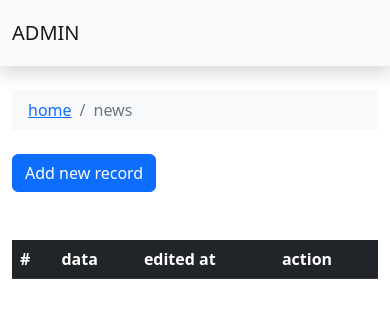
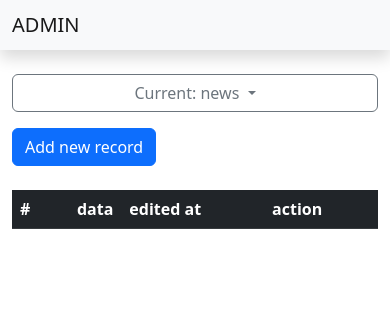
Before and after one commit to demouth/super-tiny-cms, a PHP site: page /records.php?schema=news in a window 390 px wide. Shown: the top 318 px of the page. Run offline with PHP 8.4, Linux system fonts and the light colour scheme; lists and menus that the app fills with data are empty.

Commit message:
feat: improve UI with 2-column layout and responsive design

```diff
--- a/src/records.php
+++ b/src/records.php
@@ -41,43 +41,61 @@ if (filter_input(INPUT_GET, 'action', FILTER_DEFAULT, ['options' => ['default'=>
 <body>
 
 <header class="navbar bg-light sticky-top shadow">
-    <nav class="navbar">
-        <div class="container-fluid">
+    <div class="container-xl">
         <a href="./" class="navbar-brand mb-0 h1">ADMIN</a>
     </div>
-    </nav>
 </header>
 
-<div class="container">
+<div class="container-xl mt-4">
 
-    <nav aria-label="breadcrumb" class="navbar bg-light ps-3 my-4">
-        <ol class="breadcrumb mb-0">
-            <li class="breadcrumb-item"><a href="./">home</a></li>
-            <li class="breadcrumb-item active" aria-current="page"><?php echo _h($schema) ?></li>
-        </ol>
-    </nav>
-
-
-<?php if ($error) { ?>
-
-    <div class="alert alert-danger" role="alert">
-
-        Save Error : <?php echo _h($error) ?>
-
+    <div class="row">
+        <!-- Sidebar -->
+        <div class="col-md-3 col-lg-2 d-md-block d-none">
+            <div class="bg-light p-3 rounded mb-4">
+                <h6 class="mb-3">Schemas</h6>
+                <div class="list-group list-group-flush">
+                    <?php foreach($schemas->getAll() as $s) { ?>
+                        <a href="./records.php?schema=<?php echo _h($s->name()) ?>"
+                           class="list-group-item list-group-item-action <?php echo $s->name() === $schema ? 'active' : '' ?>">
+                            <?php echo _h($s->name()) ?>
+                        </a>
+                    <?php } ?>
+                </div>
+            </div>
         </div>
 
+        <!-- Mobile Schema Selector -->
+        <div class="col-12 d-md-none mb-3">
+            <div class="dropdown">
+                <button class="btn btn-outline-secondary dropdown-toggle w-100" type="button" data-bs-toggle="dropdown">
+                    Current: <?php echo _h($schema) ?>
+                </button>
+                <ul class="dropdown-menu w-100">
+                    <?php foreach($schemas->getAll() as $s) { ?>
+                        <li><a class="dropdown-item <?php echo $s->name() === $schema ? 'active' : '' ?>"
+                               href="./records.php?schema=<?php echo _h($s->name()) ?>"><?php echo _h($s->name()) ?></a></li>
+                    <?php } ?>
+                </ul>
+            </div>
+        </div>
+
+        <!-- Main Content -->
+        <div class="col-md-9 col-lg-10">
+            <?php if ($error) { ?>
+                <div class="alert alert-danger" role="alert">
+                    Save Error : <?php echo _h($error) ?>
+                </div>
             <?php } ?>
 
-    <a href="./record.php?schema=<?php echo _h($schema) ?>" class="btn btn-primary mb-5">Add new record</a>
-
+            <a href="./record.php?schema=<?php echo _h($schema) ?>" class="btn btn-primary mb-4">Add new record</a>
 
             <table class="table table-striped">
         <thead class="table-dark">
             <tr>
-                <th scope="col">#</th>
+                <th scope="col" style="width: 80px;">#</th>
                 <th scope="col">data</th>
-                <th scope="col">edited at</th>
-                <th scope="col">action</th>
+                <th scope="col" style="width: 200px;">edited at</th>
+                <th scope="col" style="width: 150px;">action</th>
             </tr>
         </thead>
         <tbody>
@@ -90,12 +108,12 @@ if (filter_input(INPUT_GET, 'action', FILTER_DEFAULT, ['options' => ['default'=>
 ?>
 
             <tr>
-                <td>
+                <td class="pt-3 pb-0">
 
                     <?php echo _h($id) ?>
 
                 </td>
-                <td>
+                <td class="pt-3 pb-0">
 
                     <?php
                         $keys = $r->keys();
@@ -120,7 +138,7 @@ if (filter_input(INPUT_GET, 'action', FILTER_DEFAULT, ['options' => ['default'=>
                     ?>
 
                 </td>
-                <td>
+                <td class="pt-3 pb-0">
                     <p>
                         created at:
                         <span class="text-muted">
@@ -139,7 +157,7 @@ if (filter_input(INPUT_GET, 'action', FILTER_DEFAULT, ['options' => ['default'=>
                         </span>
                     </p>
                 </td>
-                <td>
+                <td class="pt-3 pb-0">
 
                     <a href="./record.php?schema=<?php echo _h($schema) ?>&id=<?php echo _h($id) ?>" class="btn btn-secondary d-block mb-2">edit</a>
                     <a href="./records.php?schema=<?php echo _h($schema) ?>&id=<?php echo _h($id) ?>&action=delete" onclick="return confirm('Delete record. Are you sure you want to do this?')" class="btn btn-danger d-block">delete</a>
@@ -154,6 +172,8 @@ if (filter_input(INPUT_GET, 'action', FILTER_DEFAULT, ['options' => ['default'=>
             </tbody>
         </table>
         </div>
+    </div>
+</div>
 
 </body>
 </html>
--- a/src/schemas.json
+++ b/src/schemas.json
@@ -4,5 +4,9 @@
     "detail":"textarea",
     "url": "url",
     "date": "date"
+  },
+  "contents": {
+    "title":"text",
+    "detail":"textarea"
   }
 }
```
Also changed, not shown: src/index.php (+4 -12 lines), src/record.php (+42 -28 lines). Lines whose indentation alone changed are shown as unchanged.
